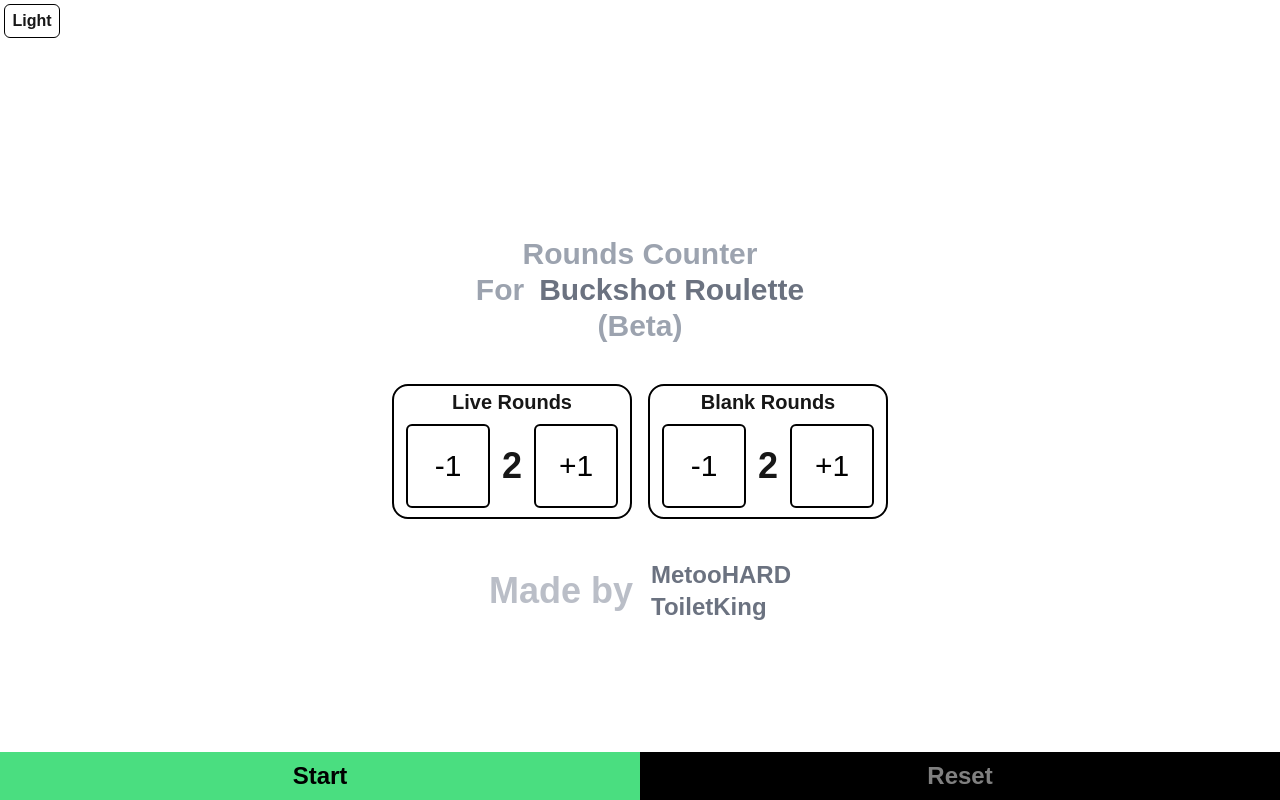
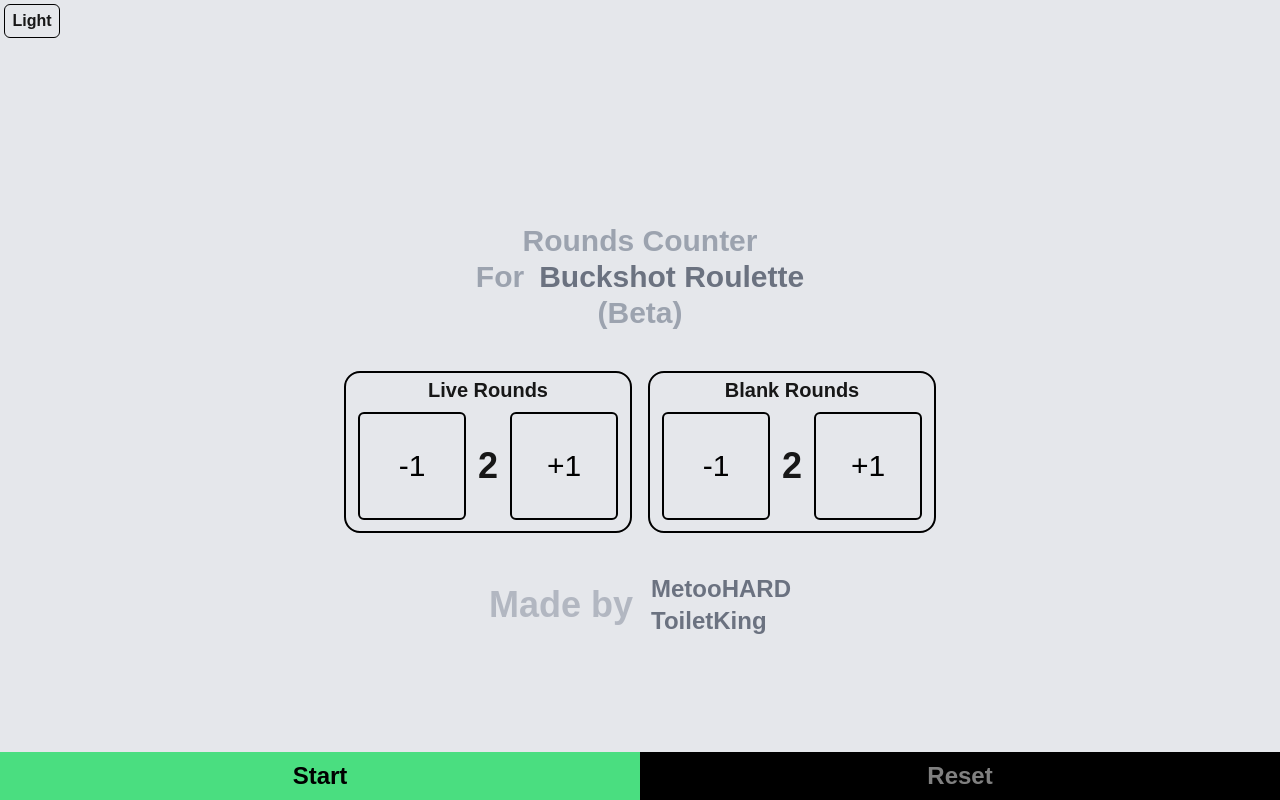
Before and after one commit to MEtooHARD/ShotGunChamber, a Next.js app: page / in a window 1280 px wide. Built offline with nearby package versions, Linux system fonts and the light colour scheme.

Commit message:
adjust to darkmode architecture

```diff
--- a/app/layout.tsx
+++ b/app/layout.tsx
@@ -1,6 +1,8 @@
 "use client"
 
+import { DarkMode, useTheme } from '@/hooks/useTheme';
 import './globals.css'
+import clsx from 'clsx';
 
 // export const metadata = {
 //   title: 'Chamber',
@@ -12,9 +14,13 @@
 }: {
   children: React.ReactNode
 }) {
+  const [darkMode, toggleTheme, isInitialized] = useTheme();
+
   return (
-    <html lang="en">
-      <body className="dark:bg-gray-900">{children}</body>
+    <html lang="en" className={clsx(darkMode ? 'dark' : '')}>
+      <DarkMode.Provider value={[darkMode, toggleTheme, isInitialized]}>
+        <body className="dark:bg-gray-900 bg-gray-200">{isInitialized && children}</body>
+      </DarkMode.Provider>
     </html>
   )
 }
--- a/app/page.tsx
+++ b/app/page.tsx
@@ -1,18 +1,10 @@
 "use client"
 
 import { RouletteHelper } from "@/components/RouletteHelper";
-import { useTheme } from "@/hooks/useTheme";
-import { useEffect, useState } from "react";
 
 export default function Home() {
-  const [, , themeIni] = useTheme();
-
-
-  const [themeLoaded, setThemeLoaded] = useState(false);
-
-  useEffect(() => { if (themeIni) setThemeLoaded(true); }, [themeIni]);
 
   return <>
-    {themeLoaded ? <RouletteHelper></RouletteHelper> : <></>}
+    <RouletteHelper></RouletteHelper>
   </>;
 }
--- a/components/LiveBlankCard.tsx
+++ b/components/LiveBlankCard.tsx
@@ -9,8 +9,8 @@
 }
 
 export function LiveBlankCard({ live, blank, title }: props) {
-    return <div className="flex flex-col justify-around
-        aspect-video m-1 border-2 min-w-48 max-w-64  basis-5/12
+    return <div className="flex flex-col justify-center
+        aspect-video m-1 border-2 min-w-48 max-w-[18rem]  basis-[46%]
         rounded-xl
       border-black dark:border-gendark dark:text-gendark dark:bg-gray-700">
         <p className="flex justify-center items-center font-bold text-2xl select-none">{title}</p>
--- a/components/NumSetter.tsx
+++ b/components/NumSetter.tsx
@@ -22,7 +22,7 @@
     return <>
         <div className="flex flex-1 flex-row flex-wrap justify-center
                 border-black dark:border-gendark dark:bg-gray-700 dark:bg-opacity-90
-                border-2 p-1 m-2 min-w-40 max-w-60
+                border-2 p-1 m-2 min-w-40 max-w-[18rem] basis-[46%]
                 aspect-video rounded-2xl">
             <div className="flex flex-col justify-center items-center w-full h-full">
                 {title && <p className="flex font-bold text-xl text-center dark:text-gendark">{title}</p>}
--- a/components/OutLink.tsx
+++ b/components/OutLink.tsx
@@ -2,7 +2,7 @@
 
 
 export function OutLink({ children, url, classOverr = '' }: { children: ReactNode, url: string, classOverr?: string }) {
-    return <a className={"text-gray-500 dark:text-gray-400" + ` ${classOverr}`} href={url}>{children}</a>
+    return <a className={"text-gray-500 dark:text-gray-400" + ` ${classOverr}`} href={url} target="_blank">{children}</a>
 }
 
 export function Title({ children }: { children: ReactNode }) {
--- a/components/RouletteHelper.tsx
+++ b/components/RouletteHelper.tsx
@@ -1,12 +1,12 @@
 "use client"
 
-import React, { createContext, useContext, useEffect, useMemo, useState } from "react"
+import React, { createContext, useContext, useMemo, useState } from "react"
 import { RoundsDataSet } from "@/classes/Roulette";
 import { RoundsSetter } from "./RoundsSetter";
 import { ChamberView } from "./ChamberView";
 import clsx from "clsx";
 import { ThemeToggle } from "./ThemeToggle";
-import { useTheme } from "../hooks/useTheme";
+import { useDarkMode } from "@/hooks/useTheme";
 
 const RoundsData = createContext<RoundsDataSet | undefined>(undefined);
 
@@ -23,11 +23,11 @@
     const [blanks, setBlanks] = useState(2);
     const rounds = useMemo(() => ({ lives, blanks }), [lives, blanks]);
 
-    const [darkMode, toggleTheme] = useTheme();
+    const DM = useDarkMode();
 
     return <>
         <div className="fixed w-min">
-            <ThemeToggle darkMode={darkMode} toggle={toggleTheme}></ThemeToggle>
+            <ThemeToggle></ThemeToggle>
         </div>
         <div className="flex flex-col w-screen h-screen">
             <div className="flex flex-col justify-center items-center w-full h-full overflow-auto pb-2 pt-28">
@@ -54,8 +54,8 @@
                 "h-full")}
                 onClick={() => {
                     setReady(false)
-                    setLives(2)
-                    setBlanks(2)
+                    // setLives(2)
+                    // setBlanks(2)
                 }}>
                 Reset
             </div>
--- a/components/RoundsSetter.tsx
+++ b/components/RoundsSetter.tsx
@@ -29,7 +29,7 @@
 
         <div className="m-4"></div>
         <div className="flex flex-wrap justify-center items-center
-            w-full">
+            w-full px-4">
             <NumSetter
                 title="Live Rounds"
                 num={lives} setNum={setLives}
--- a/components/ThemeToggle.tsx
+++ b/components/ThemeToggle.tsx
@@ -1,16 +1,14 @@
-import { useTheme } from "../hooks/useTheme";
+import { useDarkMode } from "@/hooks/useTheme";
 
 type props = {
-    toggle: () => void;
-    darkMode: boolean;
+    // toggle: () => void;
+    // darkMode: boolean;
 }
 
 export function ThemeToggle({
-    toggle: toggleTheme,
-    darkMode
 }: props) {
-
-    return <div onClick={() => { toggleTheme() }} className="p-1 m-1 rounded-md border-1 w-14 flex justify-center items-center select-none
+    const [darkMode, toggle] = useDarkMode();
+    return <div onClick={toggle} className="p-1 m-1 rounded-md border-1 w-14 flex justify-center items-center select-none
              border-black font-bold dark:text-gendark dark:border-gendark dark:border-2">
         {darkMode ? 'Dark' : 'Light'}
     </div>
--- a/hooks/useTheme.tsx
+++ b/hooks/useTheme.tsx
@@ -1,7 +1,16 @@
 "use client"
-import { useEffect, useState } from "react";
+import { createContext, useContext, useEffect, useState } from "react";
 
-export function useTheme(): [boolean, () => void, boolean] {
+type ThemePack = [boolean, () => void, boolean];
+
+export const DarkMode = createContext<ThemePack | undefined>(undefined);
+export const useDarkMode = (): ThemePack => {
+    const context = useContext(DarkMode);
+    if (!context) throw new Error('couldn\'t get dark mode context');
+    return context;
+}
+
+export function useTheme(): ThemePack {
     const [darkMode, setDarkMode] = useState(false);
     const [isInitialized, setIsInitialized] = useState(false);
 
@@ -9,13 +18,11 @@
         const systemPrefersDark = window.matchMedia('(prefers-color-scheme: dark)').matches;
         const savedTheme = localStorage.getItem('theme');
         setDarkMode(savedTheme ? savedTheme === 'dark' : systemPrefersDark);
-        document.documentElement.classList.toggle('dark', savedTheme === 'dark');
         setIsInitialized(true);
     }, []);
 
     const toggleTheme = () => {
         const newTheme = darkMode ? 'light' : 'dark';
-        document.documentElement.classList.toggle('dark', newTheme === 'dark');
         setDarkMode(newTheme === 'dark');
         localStorage.setItem('theme', newTheme);
     };
```
